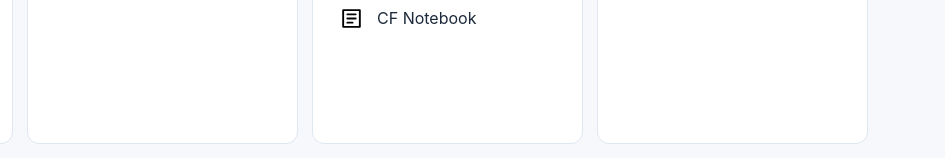
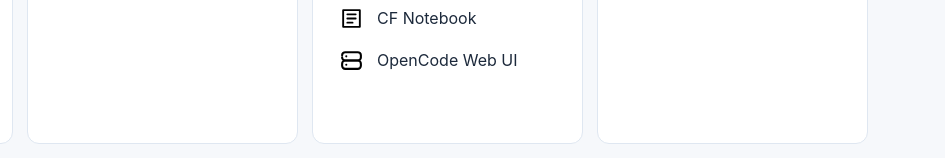
Before and after one commit to endoce/Fav-Cloud, a plain HTML site: page index.html in a window 1280 px wide. Shown: the part 501-659 px from the top of the page, 335-1280 px from the left. Drawn offline with Linux system fonts and the light colour scheme.

Commit message:
Add OpenCode Web UI bookmark

```diff
--- a/index.html
+++ b/index.html
@@ -51,6 +51,7 @@
 <li><a href="http://192.168.13.220:3001/"><span aria-hidden="true" class="site-icon"><img alt="" height="25" src="assets/icons/homelab-homepage.svg" width="25"/></span>HomeLab Homepage</a></li>
 <li><a href="https://chat.ydht.net/"><span aria-hidden="true" class="site-icon"><img alt="" height="25" src="assets/icons/server.svg" width="25"/></span>CF Chat</a></li>
 <li><a href="https://notebook.ydht.net/"><span aria-hidden="true" class="site-icon"><img alt="" height="25" src="assets/icons/publication.svg" width="25"/></span>CF Notebook</a></li>
+<li><a href="https://code.ydht.net/"><span aria-hidden="true" class="site-icon"><img alt="" height="25" src="assets/icons/server.svg" width="25"/></span>OpenCode Web UI</a></li>
 </ul>
 </div>
 <!-- 云服务 -->
```
